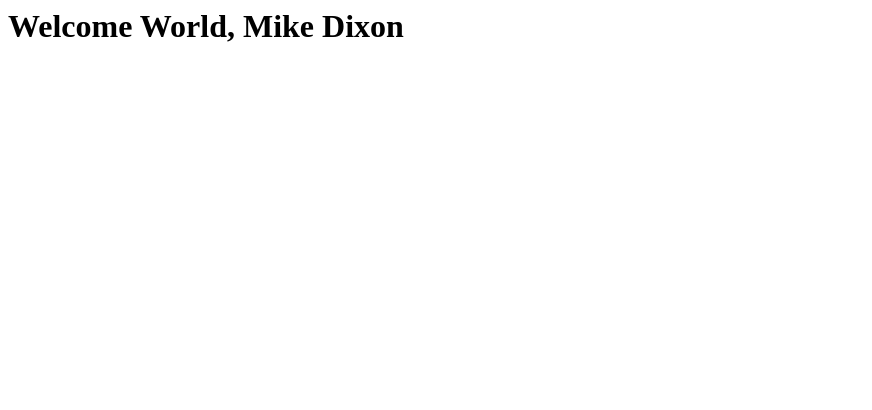
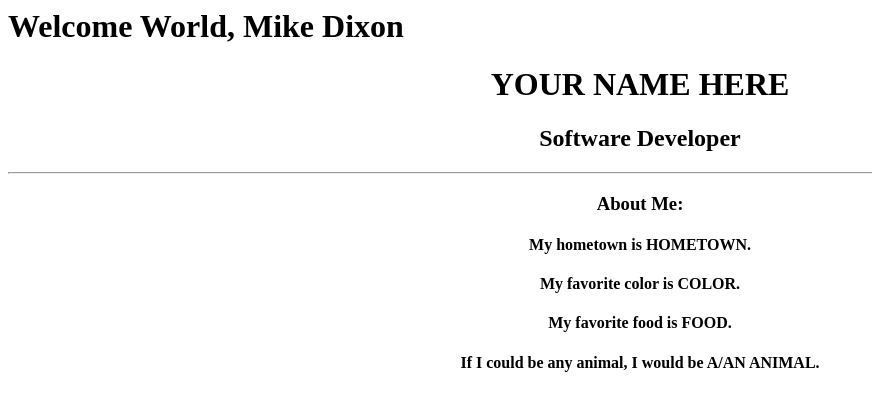
Before and after one commit to CodWurl/git-tutorial-MIke, a plain HTML site: page index.html in a window 1280 px wide. Shown: the whole page, without its empty margins (0-872 px from the left). Drawn offline with Linux system fonts and the light colour scheme.

Commit message:
Adding my profile so it can be published

```diff
--- a/index.html
+++ b/index.html
@@ -1 +1,21 @@
 <h1>Welcome World, Mike Dixon</h1>
+<!DOCTYPE html>
+		<html>
+		  <head>
+			<meta charset="utf-8">
+			<meta name="viewport" content="width=device-width">
+			<title>My Profile</title>
+		  </head>
+		  <body>
+			<div align="center">
+				<h1>YOUR NAME HERE</h1>
+				<h2>Software Developer</h2>
+				<hr>
+				<h3>About Me:</h3>
+					<h4>My hometown is HOMETOWN.</h4>
+					<h4>My favorite color is COLOR.</h4>
+					<h4>My favorite food is FOOD.</h4>
+					<h4>If I could be any animal, I would be A/AN ANIMAL.</h4>
+			</div>
+		  </body>
+		</html>
```
